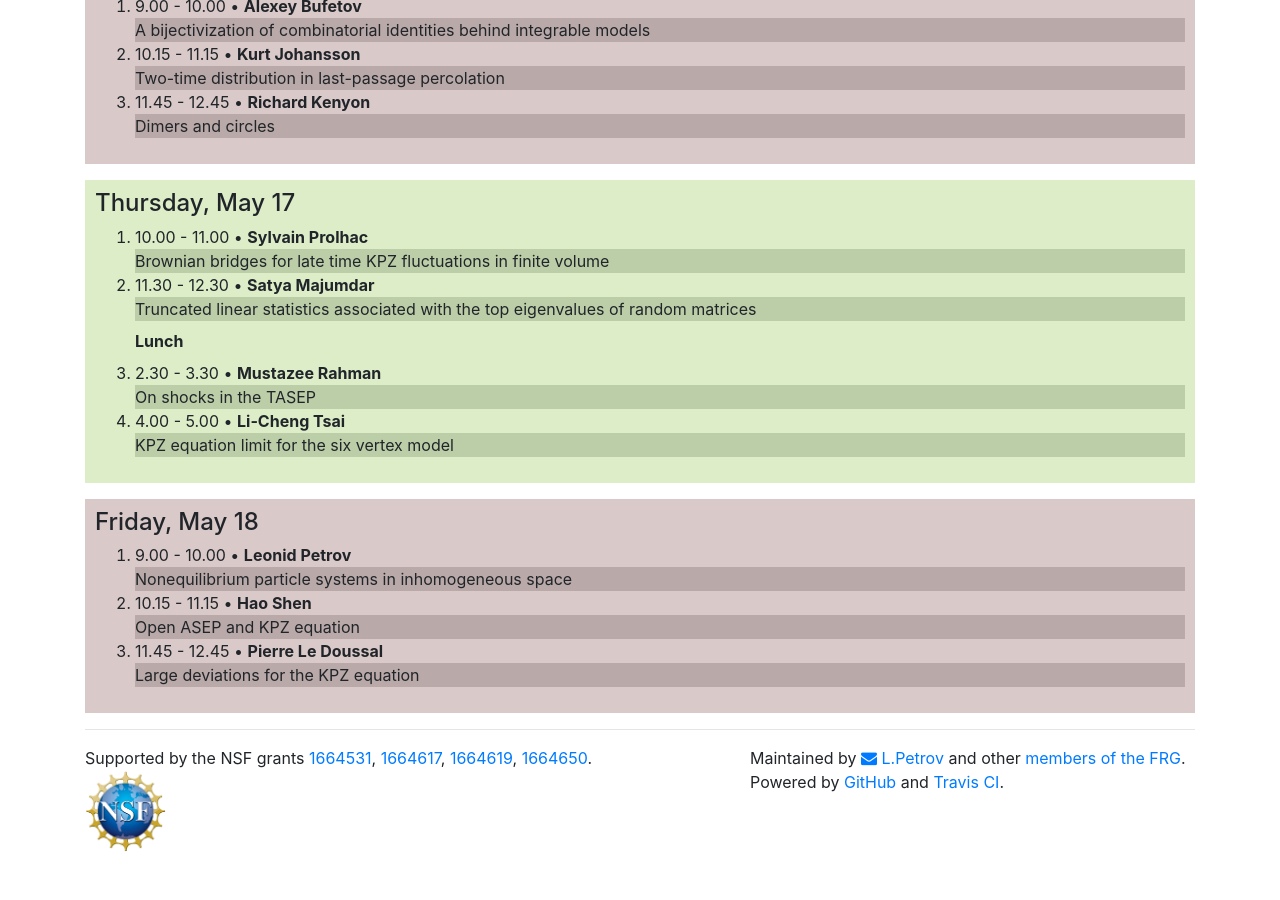
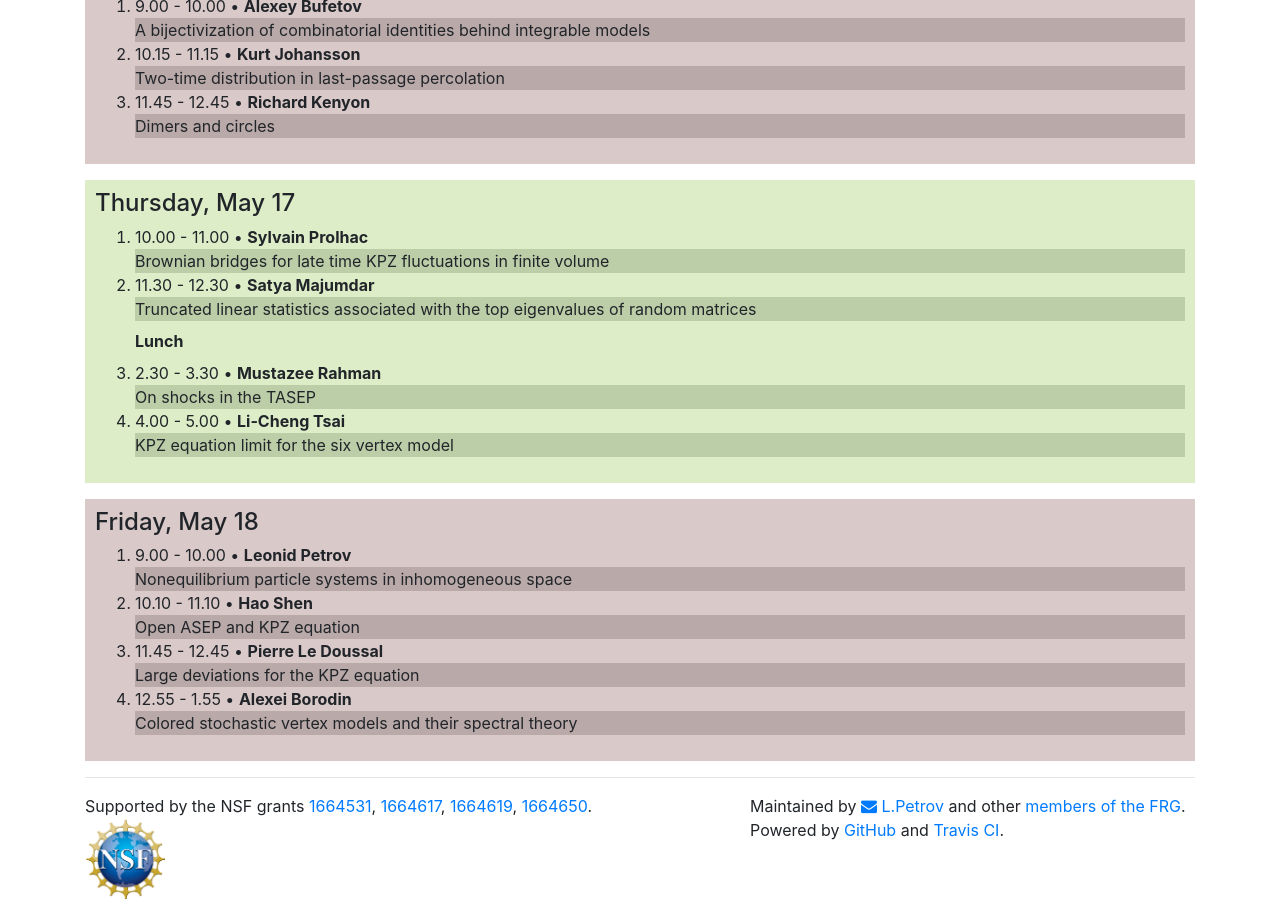
Before and after one commit to int-prob/int-prob-code, a Jekyll site: the page built from conference2018/schedule.md, in a window 1280 px wide and 900 px high, scrolled down 589 px. Built offline with Jekyll 4.4.1, drawn with Linux system fonts in a browser that asks for light colours; nearby versions of some CDN libraries; before the commit the page ends 1441 px from its top, so only the background shows below that.

Commit message:
add Alexei Borodin talk

```diff
--- a/conference2018/schedule.md
+++ b/conference2018/schedule.md
@@ -297,7 +297,7 @@ bonds and infinite traffic jams caused by slowdowns.
   </div>
   </details>
   </li>
-  <li>10.15 - 11.15  &bull;
+  <li>10.10 - 11.10  &bull;
   <strong>Hao Shen</strong>
   <details style="background-color:#b9a9a9">
   <summary>Open ASEP and KPZ equation</summary>
@@ -325,5 +325,14 @@ bonds and infinite traffic jams caused by slowdowns.
   </div>
   </details>
   </li>
+  <li>12.55 - 1.55 &bull;
+  <strong>Alexei Borodin</strong>
+  <details style="background-color:#b9a9a9">
+  <summary>Colored stochastic vertex models and their spectral theory</summary>
+  <div style="background-color:#d9c9c9; padding:10px">
+  TBA
+  </div>
+  </details>
+  </li>
 </ol>
 </div>
```
